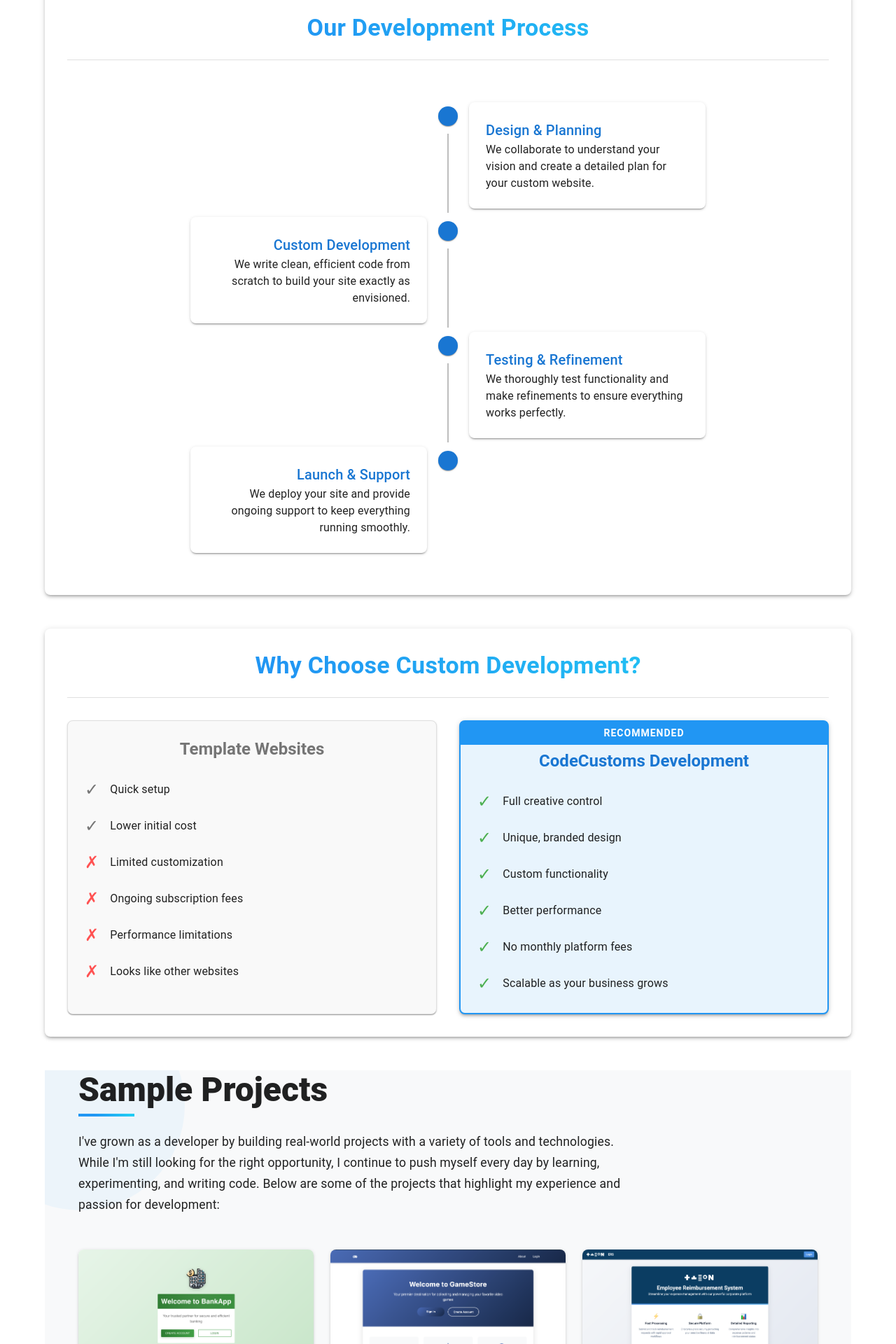
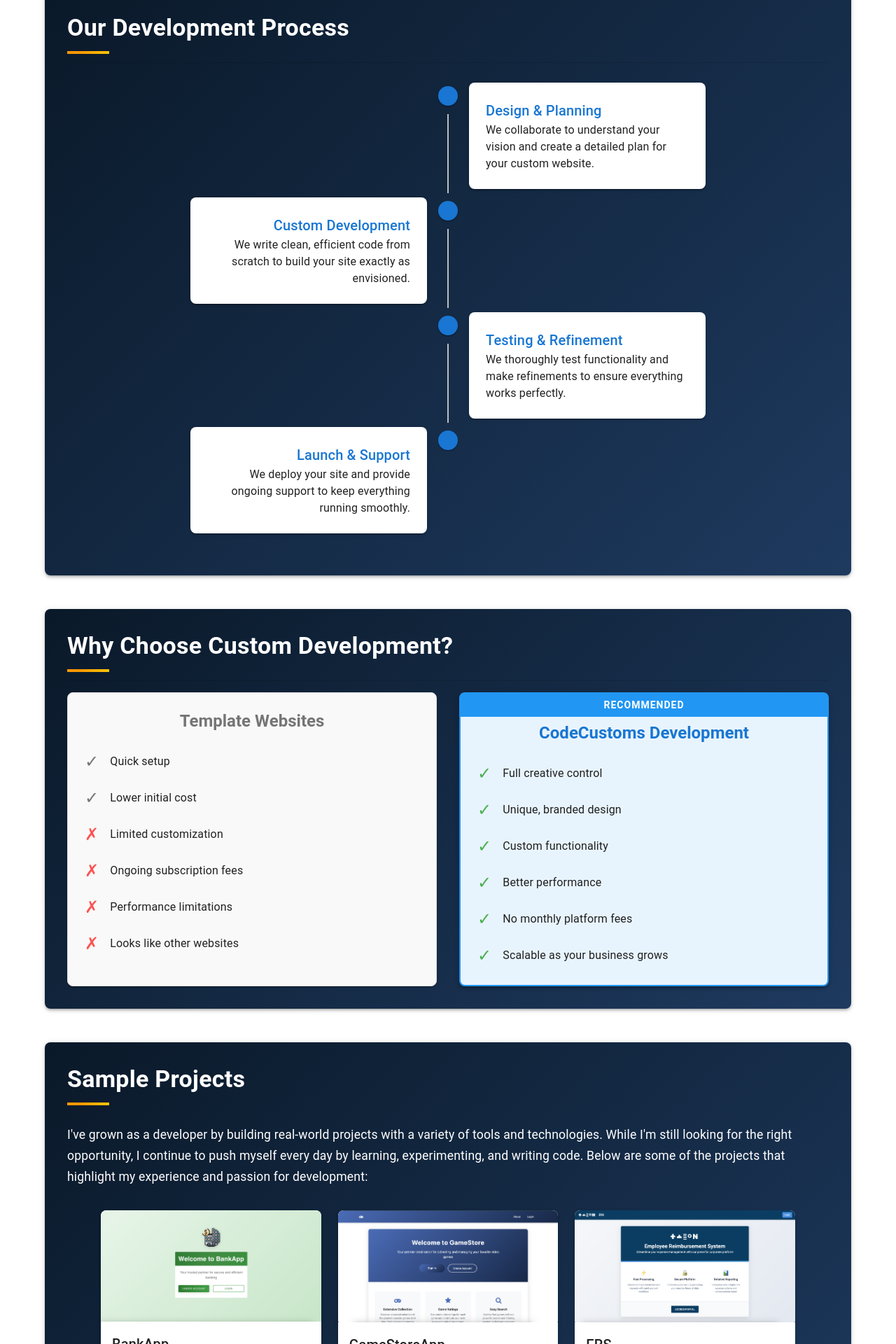
Before and after one commit to tjgray94/CodeCustoms, a Next.js app in the folder code-customs/: page / in a window 1280 px wide. Shown: the part 880-2800 px from the top of the page at 70% size. Built offline with nearby package versions, Linux system fonts and the light colour scheme; some icons are missing.

Commit message:
Made component styles consistent on home page

```diff
--- a/code-customs/src/app/components/BenefitsComparison.tsx
+++ b/code-customs/src/app/components/BenefitsComparison.tsx
@@ -10,27 +10,41 @@
       sx={{
         p: 4,
         mt: 6,
-        borderRadius: 2
+        borderRadius: 2,
+        background: 'linear-gradient(135deg, #0a1929 0%, #1e3a5f 100%)',
+        color: 'white',
+        transition: 'transform 0.3s ease-in-out, box-shadow 0.3s ease-in-out',
+        '&:hover': {
+          transform: 'translateY(-5px)',
+          boxShadow: '0 20px 40px rgba(0,0,0,0.2)'
+        }
       }}
     >
       <Typography
         variant="h4"
-        align="center"
         gutterBottom
         sx={{
-          fontWeight: 600,
-          mb: 3,
-          background: 'linear-gradient(45deg, #2196F3 30%, #21CBF3 90%)',
-          backgroundClip: 'text',
-          textFillColor: 'transparent',
+          fontWeight: 700,
+          color: 'white',
+          pb: 2,
+          position: 'relative',
+          '&::after': {
+            content: '""',
+            position: 'absolute',
+            bottom: 0,
+            left: 0,
+            width: '60px',
+            height: '4px',
+            background: 'linear-gradient(45deg, #FF9800 30%, #FFC107 90%)',
+          }
         }}
       >
         Why Choose Custom Development?
       </Typography>
 
-      <Divider sx={{ mb: 4 }} />
+      <Divider />
 
-      <Box sx={{ display: 'grid', gridTemplateColumns: { xs: '1fr', md: '1fr 1fr' }, gap: 4 }}>
+      <Box sx={{ display: 'grid', gridTemplateColumns: { xs: '1fr', md: '1fr 1fr' }, gap: 4, mt: 2 }}>
         <Paper
           elevation={1}
           sx={{
--- a/code-customs/src/app/components/DevelopmentProcess.tsx
+++ b/code-customs/src/app/components/DevelopmentProcess.tsx
@@ -15,25 +15,39 @@
       sx={{
         p: 4,
         mt: 6,
-        borderRadius: 2
+        borderRadius: 2,
+        background: 'linear-gradient(135deg, #0a1929 0%, #1e3a5f 100%)',
+        color: 'white',
+        transition: 'transform 0.3s ease-in-out, box-shadow 0.3s ease-in-out',
+        '&:hover': {
+          transform: 'translateY(-5px)',
+          boxShadow: '0 20px 40px rgba(0,0,0,0.2)'
+        }
       }}
     >
       <Typography
         variant="h4"
-        align="center"
         gutterBottom
         sx={{
-          fontWeight: 600,
-          mb: 3,
-          background: 'linear-gradient(45deg, #2196F3 30%, #21CBF3 90%)',
-          backgroundClip: 'text',
-          textFillColor: 'transparent',
+          fontWeight: 700,
+          color: 'white',
+          pb: 2,
+          position: 'relative',
+          '&::after': {
+            content: '""',
+            position: 'absolute',
+            bottom: 0,
+            left: 0,
+            width: '60px',
+            height: '4px',
+            background: 'linear-gradient(45deg, #FF9800 30%, #FFC107 90%)',
+          }
         }}
       >
         Our Development Process
       </Typography>
 
-      <Divider sx={{ mb: 4 }} />
+      <Divider />
 
       <Box sx={{ maxWidth: '800px', mx: 'auto', py: 2 }}>
         <Timeline position="alternate">
@@ -45,7 +59,18 @@
               <TimelineConnector />
             </TimelineSeparator>
             <TimelineContent>
-              <Paper elevation={2} sx={{ p: 3, borderRadius: 2 }}>
+              <Paper
+                elevation={2}
+                sx={{
+                  p: 3,
+                  borderRadius: 2,
+                  transition: 'transform 0.3s ease-in-out, box-shadow 0.3s ease-in-out',
+                  '&:hover': {
+                    transform: 'translateY(-5px)',
+                    boxShadow: '0 20px 40px rgba(0,0,0,0.1)'
+                  }
+                }}
+              >
                 <Typography variant="h6" component="span" color="primary">
                   Design & Planning
                 </Typography>
@@ -62,7 +87,18 @@
               <TimelineConnector />
             </TimelineSeparator>
             <TimelineContent>
-              <Paper elevation={2} sx={{ p: 3, borderRadius: 2 }}>
+              <Paper
+                elevation={2}
+                sx={{
+                  p: 3,
+                  borderRadius: 2,
+                  transition: 'transform 0.3s ease-in-out, box-shadow 0.3s ease-in-out',
+                  '&:hover': {
+                    transform: 'translateY(-5px)',
+                    boxShadow: '0 20px 40px rgba(0,0,0,0.1)'
+                  }
+                }}
+              >
                 <Typography variant="h6" component="span" color="primary">
                   Custom Development
                 </Typography>
@@ -79,7 +115,18 @@
               <TimelineConnector />
             </TimelineSeparator>
             <TimelineContent>
-              <Paper elevation={2} sx={{ p: 3, borderRadius: 2 }}>
+              <Paper
+                elevation={2}
+                sx={{
+                  p: 3,
+                  borderRadius: 2,
+                  transition: 'transform 0.3s ease-in-out, box-shadow 0.3s ease-in-out',
+                  '&:hover': {
+                    transform: 'translateY(-5px)',
+                    boxShadow: '0 20px 40px rgba(0,0,0,0.1)'
+                  }
+                }}
+              >
                 <Typography variant="h6" component="span" color="primary">
                   Testing & Refinement
                 </Typography>
@@ -95,7 +142,18 @@
               </TimelineDot>
             </TimelineSeparator>
             <TimelineContent>
-              <Paper elevation={2} sx={{ p: 3, borderRadius: 2 }}>
+              <Paper
+                elevation={2}
+                sx={{
+                  p: 3,
+                  borderRadius: 2,
+                  transition: 'transform 0.3s ease-in-out, box-shadow 0.3s ease-in-out',
+                  '&:hover': {
+                    transform: 'translateY(-5px)',
+                    boxShadow: '0 20px 40px rgba(0, 0, 0, 0.1)'
+                  }
+                }}
+              >
                 <Typography variant="h6" component="span" color="primary">
                   Launch & Support
                 </Typography>
--- a/code-customs/src/app/components/InfoSection.tsx
+++ b/code-customs/src/app/components/InfoSection.tsx
@@ -20,7 +20,8 @@
           sx={{
             p: 5,
             borderRadius: 3,
-            background: 'white',
+            background: 'linear-gradient(135deg, #0a1929 0%, #1e3a5f 100%)',
+            color: 'white',
             position: 'relative',
             transition: 'transform 0.3s ease-in-out, box-shadow 0.3s ease-in-out',
             '&:hover': {
@@ -34,7 +35,7 @@
             gutterBottom
             sx={{
               fontWeight: 700,
-              color: '#1976d2',
+              color: 'white',
               pb: 2,
               position: 'relative',
               '&::after': {
@@ -44,7 +45,7 @@
                 left: 0,
                 width: '60px',
                 height: '4px',
-                background: 'linear-gradient(45deg, #2196F3 30%, #21CBF3 90%)',
+                background: 'linear-gradient(45deg, #FF9800 30%, #FFC107 90%)',
               }
             }}
           >
--- a/code-customs/src/app/components/SampleProjects.tsx
+++ b/code-customs/src/app/components/SampleProjects.tsx
@@ -1,6 +1,6 @@
 'use client';
 
-import { Typography, Box } from '@mui/material';
+import { Typography, Box, Paper } from '@mui/material';
 import React from 'react';
 import BankAppDemo from './BankAppDemo';
 import ERSDemo from './ERSDemo';
@@ -8,63 +8,39 @@
 
 export default function SampleProjects() {
   return (
-    <Box sx={{
-      position: 'relative',
-      mt: 6,
-      mb: 6,
-      overflow: 'hidden'
-    }}>
-      {/* Background decorative elements */}
-      <Box sx={{
-        position: 'absolute',
-        top: 0,
-        left: 0,
-        width: '100%',
-        height: '100%',
-        bgcolor: '#f8f9fa',
-        zIndex: -2
-      }} />
-
-      <Box sx={{
-        position: 'absolute',
-        top: -100,
-        left: -100,
-        width: 300,
-        height: 300,
-        borderRadius: '50%',
-        background: 'rgba(33, 150, 243, 0.05)',
-        zIndex: -1
-      }} />
-
-      <Box sx={{
-        position: 'absolute',
-        bottom: -150,
-        right: -150,
-        width: 400,
-        height: 400,
-        borderRadius: '50%',
-        background: 'rgba(255, 152, 0, 0.05)',
-        zIndex: -1
-      }} />
-
+    <Paper
+      elevation={3}
+      sx={{
+        p: 4,
+        mt: 6,
+        borderRadius: 2,
+        background: 'linear-gradient(135deg, #0a1929 0%, #1e3a5f 100%)',
+        color: 'white',
+        transition: 'transform 0.3s ease-in-out, box-shadow 0.3s ease-in-out',
+        '&:hover': {
+          transform: 'translateY(-5px)',
+          boxShadow: '0 20px 40px rgba(0,0,0,0.2)'
+        }
+      }}
+    >
       <Typography
-        variant="h3"
+        variant="h4"
         align="left"
         gutterBottom
         sx={{
-          fontWeight: 800,
-          mb: 1,
-          ml: { xs: 2, md: 6 },
+          fontWeight: 700,
+          color: 'white',
+          pb: 2,
           position: 'relative',
           display: 'inline-block',
           '&::after': {
             content: '""',
             position: 'absolute',
-            bottom: -10,
+            bottom: 0,
             left: 0,
-            width: '80px',
+            width: '60px',
             height: '4px',
-            background: 'linear-gradient(45deg, #2196F3 30%, #21CBF3 90%)',
+            background: 'linear-gradient(45deg, #FF9800 30%, #FFC107 90%)',
           }
         }}
       >
@@ -75,11 +51,8 @@
         variant="body1"
         gutterBottom
         sx={{
-          mb: 6,
-          ml: { xs: 2, md: 6 },
-          mr: { xs: 2, md: 6 },
-          mt: 3,
-          maxWidth: '800px',
+          mb: 4,
+          mt: 2,
           fontSize: '1.1rem',
           lineHeight: 1.7
         }}
@@ -108,6 +81,6 @@
 
         </Box>
       </Box>
-    </Box>
+    </Paper>
   )
 }
```
